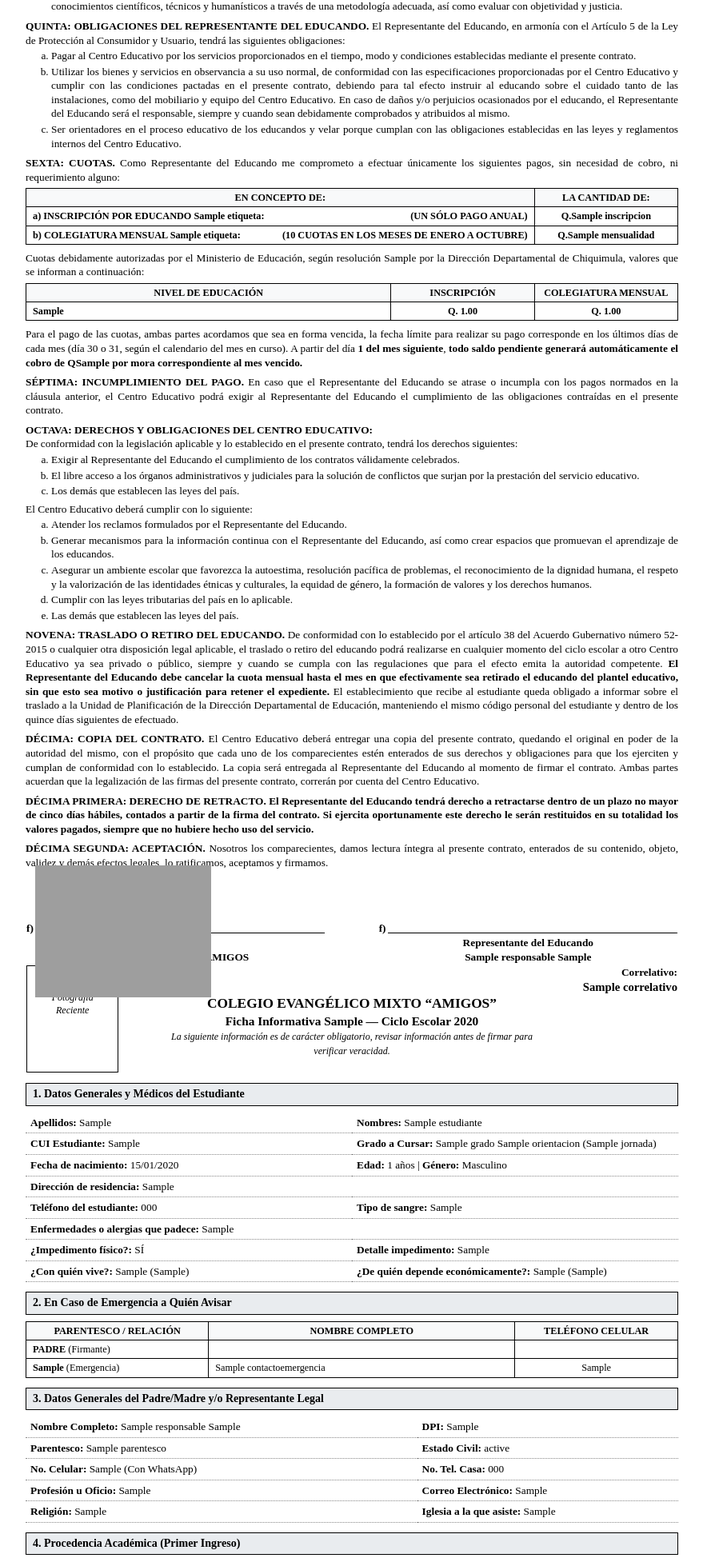
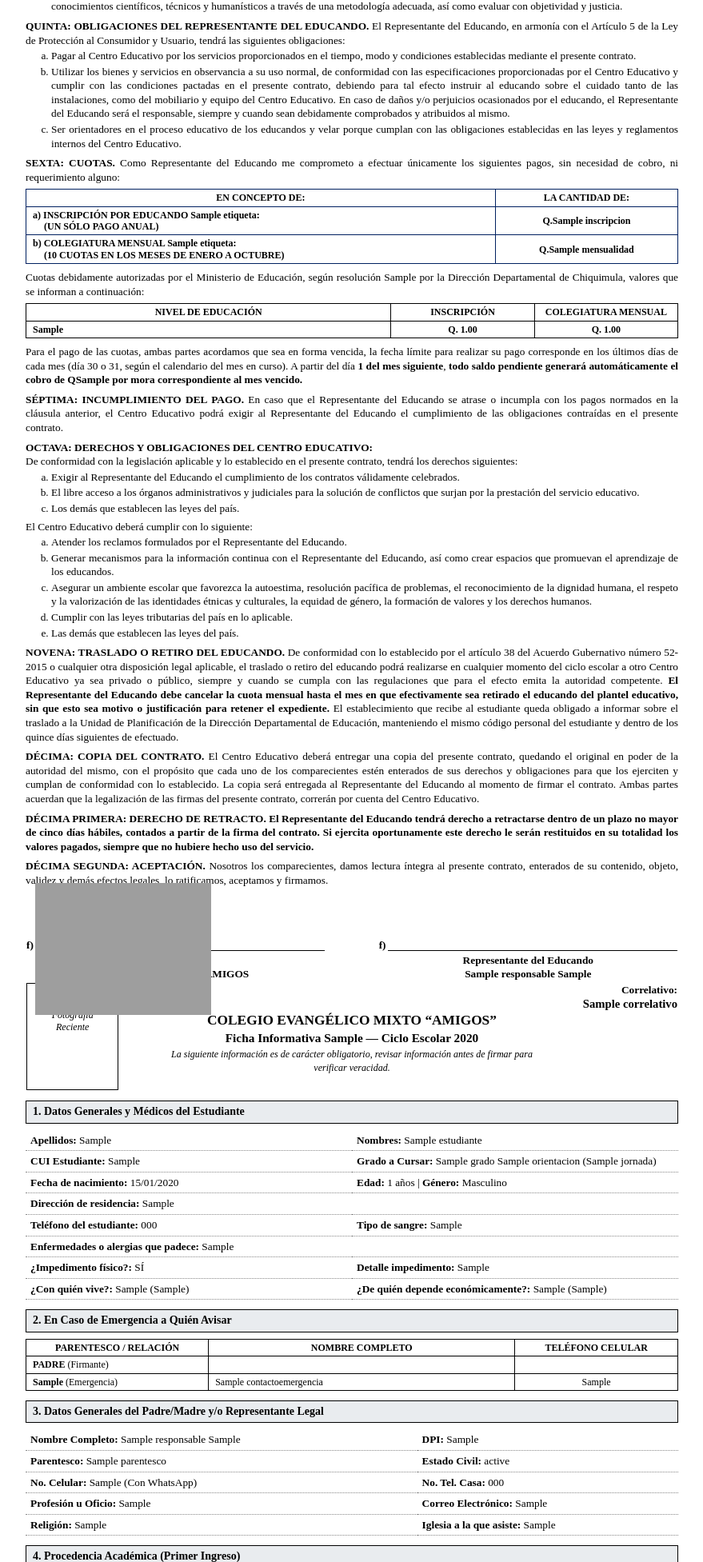
Before and after one commit to danjovg/inscripciones2027, a Django app: template portal_staff/templates/portal_staff/contrato_pdf.html in a window 1280 px wide. Shown: the part 1000-2953 px from the top of the page at 80% size, without its empty margins (200-1079 px from the left). Run offline with Django 5.2, Linux system fonts and the light colour scheme; tables that the repository leaves empty hold one stand-in row (values such as "Sample post"); the template is opened without the code that fills it: values that come from a table or form of the project are taken from there, most other values are stand-ins (such as "Sample title", 1, 10 or a date in 2020); grey boxes are pictures that could not be loaded.

Commit message:
Fix salto de tabla en Contrato PDF y filtro exclusivo Digitadores/Secretaria en Supervisor

```diff
--- a/portal_staff/templates/portal_staff/contrato_pdf.html
+++ b/portal_staff/templates/portal_staff/contrato_pdf.html
@@ -82,37 +82,56 @@
         .lista-clausula li {
             margin-bottom: 2px;
         }
-        /* Tabla 1: Cuotas de todos los grados en 2 columnas como el Contrato 2027 */
+        /* Tabla 1: Cuotas de todos los grados blindada contra cortes de página */
         table.tabla-cuotas-todos {
             width: 100%;
             border-collapse: collapse;
-            margin: 5px 0 8px 0;
-            font-size: 9.2pt;
+            margin: 6px 0 8px 0;
+            font-size: 9pt;
+            line-height: 1.2;
+            page-break-inside: avoid;
+            break-inside: avoid;
+        }
+        table.tabla-cuotas-todos tr {
+            page-break-inside: avoid;
+            break-inside: avoid;
         }
         table.tabla-cuotas-todos th, table.tabla-cuotas-todos td {
-            border: 1px solid #000;
+            border: 1px solid #002060;
             padding: 3px 8px;
+            vertical-align: middle;
         }
         table.tabla-cuotas-todos th {
             text-align: center;
             font-weight: bold;
-            background-color: #f8f9fa;
         }
-        /* Tabla 2: Cuotas Autorizadas MINEDUC */
+        .subtexto-cuota {
+            display: block;
+            padding-left: 14px;
+            font-weight: bold;
+        }
+        /* Tabla 2: Cuotas Autorizadas MINEDUC blindada contra cortes de página */
         table.tabla-mineduc {
             width: 100%;
-            margin: 5px 0 8px 0;
+            margin: 6px 0 8px 0;
             border-collapse: collapse;
-            font-size: 9.2pt;
+            font-size: 9pt;
+            line-height: 1.2;
+            page-break-inside: avoid;
+            break-inside: avoid;
+        }
+        table.tabla-mineduc tr {
+            page-break-inside: avoid;
+            break-inside: avoid;
         }
         table.tabla-mineduc th, table.tabla-mineduc td {
             border: 1px solid #000;
             padding: 3px 8px;
+            vertical-align: middle;
         }
         table.tabla-mineduc th {
             text-align: center;
             font-weight: bold;
-            background-color: #f8f9fa;
         }
         .bloque-firmas {
             margin-top: 65px; /* Espacio limpio para que la mitad superior de la firma suba hasta el texto */
@@ -303,12 +322,12 @@
             <span class="clausula-titulo">SEXTA: CUOTAS.</span>
             Como Representante del Educando me comprometo a efectuar únicamente los siguientes pagos, sin necesidad de cobro, ni requerimiento alguno:
 
-            <!-- Tabla 1: Imprime todos los niveles/carreras desde CarreraCuota en formato de 2 columnas -->
+        <!-- Tabla 1: Imprime todos los niveles/carreras desde CuotaMineducContrato -->
             <table class="tabla-cuotas-todos">
                 <thead>
                     <tr>
-                        <th style="width: 78%;">EN CONCEPTO DE:</th>
-                        <th style="width: 22%;">LA CANTIDAD DE:</th>
+                        <th style="width: 72%;">EN CONCEPTO DE:</th>
+                        <th style="width: 28%;">LA CANTIDAD DE:</th>
                     </tr>
                 </thead>
                 <tbody>
@@ -316,29 +335,16 @@
                     <tr>
                         <td>
                             <strong>a) INSCRIPCIÓN POR EDUCANDO {{ c.etiqueta }}:</strong>
-                            <span style="float: right; font-weight: bold;">(UN SÓLO PAGO ANUAL)</span>
+                            <span class="subtexto-cuota">(UN SÓLO PAGO ANUAL)</span>
                         </td>
                         <td style="text-align: center; font-weight: bold;">Q.{{ c.inscripcion }}</td>
                     </tr>
                     <tr>
                         <td>
                             <strong>b) COLEGIATURA MENSUAL {{ c.etiqueta }}:</strong>
-                            <span style="float: right; font-weight: bold;">(10 CUOTAS EN LOS MESES DE ENERO A OCTUBRE)</span>
+                            <span class="subtexto-cuota">(10 CUOTAS EN LOS MESES DE ENERO A OCTUBRE)</span>
                         </td>
                         <td style="text-align: center; font-weight: bold;">Q.{{ c.mensualidad }}</td>
-                    </tr>
-                    {% empty %}
-                    <tr>
-                        <td>
-                            <strong>a) INSCRIPCIÓN POR EDUCANDO {{ grado.nivel_educativo|upper }}:</strong> (UN SÓLO PAGO ANUAL)
-                        </td>
-                        <td style="text-align: center; font-weight: bold;">Q.{{ grado.cuota_inscripcion }}</td>
-                    </tr>
-                    <tr>
-                        <td>
-                            <strong>b) COLEGIATURA MENSUAL {{ grado.nivel_educativo|upper }}:</strong> (10 CUOTAS EN LOS MESES DE ENERO A OCTUBRE)
-                        </td>
-                        <td style="text-align: center; font-weight: bold;">Q.{{ grado.cuota_mensual }}</td>
                     </tr>
                     {% endfor %}
                 </tbody>
--- a/portal_staff/templates/portal_staff/panel_supervisor.html
+++ b/portal_staff/templates/portal_staff/panel_supervisor.html
@@ -86,7 +86,7 @@
                         <th class="text-center">Contratos Hoy</th>
                         <th class="text-center">Total Contratos Oficializados</th>
                         <th style="width: 20%;">% del Trabajo Total</th>
-                        <th class="text-center">Tickets en Puerta</th>
+                        <th class="text-center">Expedientes Editados</th>
                         <th>Último Contrato Emitido</th>
                         <th class="text-end pe-3">Auditar</th>
                     </tr>
@@ -115,8 +115,8 @@
                             </div>
                         </td>
                         <td class="text-center">
-                            <span class="badge bg-dark">{{ item.tickets_puerta }}</span>
-                        </td>
+                            <span class="badge bg-secondary">{{ item.total_editados }}
+                        </span></td>
                         <td class="small">
                             {% if item.ultimo_contrato %}
                                 <strong class="text-dark">{{ item.ultimo_contrato.correlativo_contrato }}</strong><br>
```
Also changed, not shown: portal_staff/views.py (+12 -12 lines).
